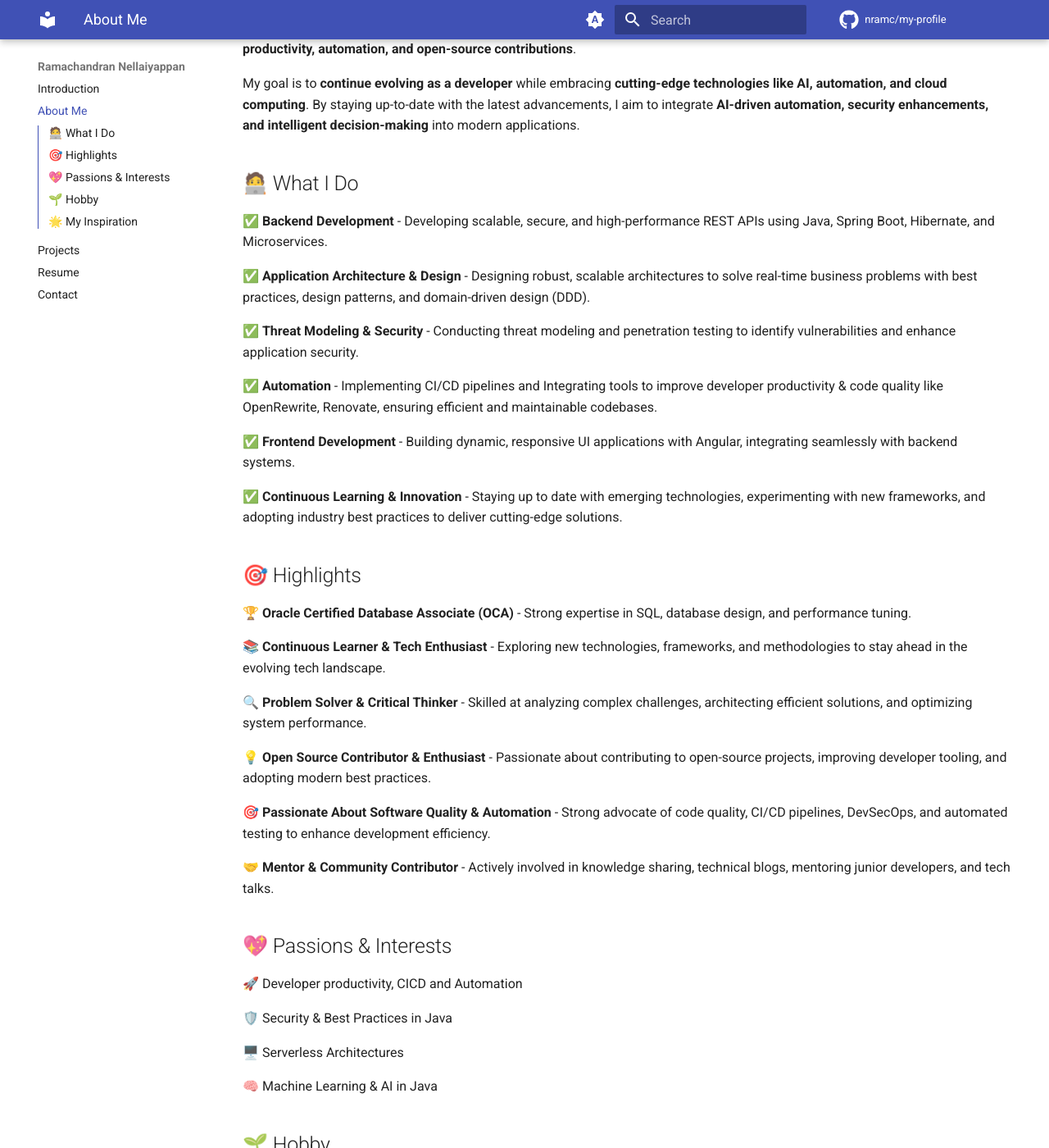
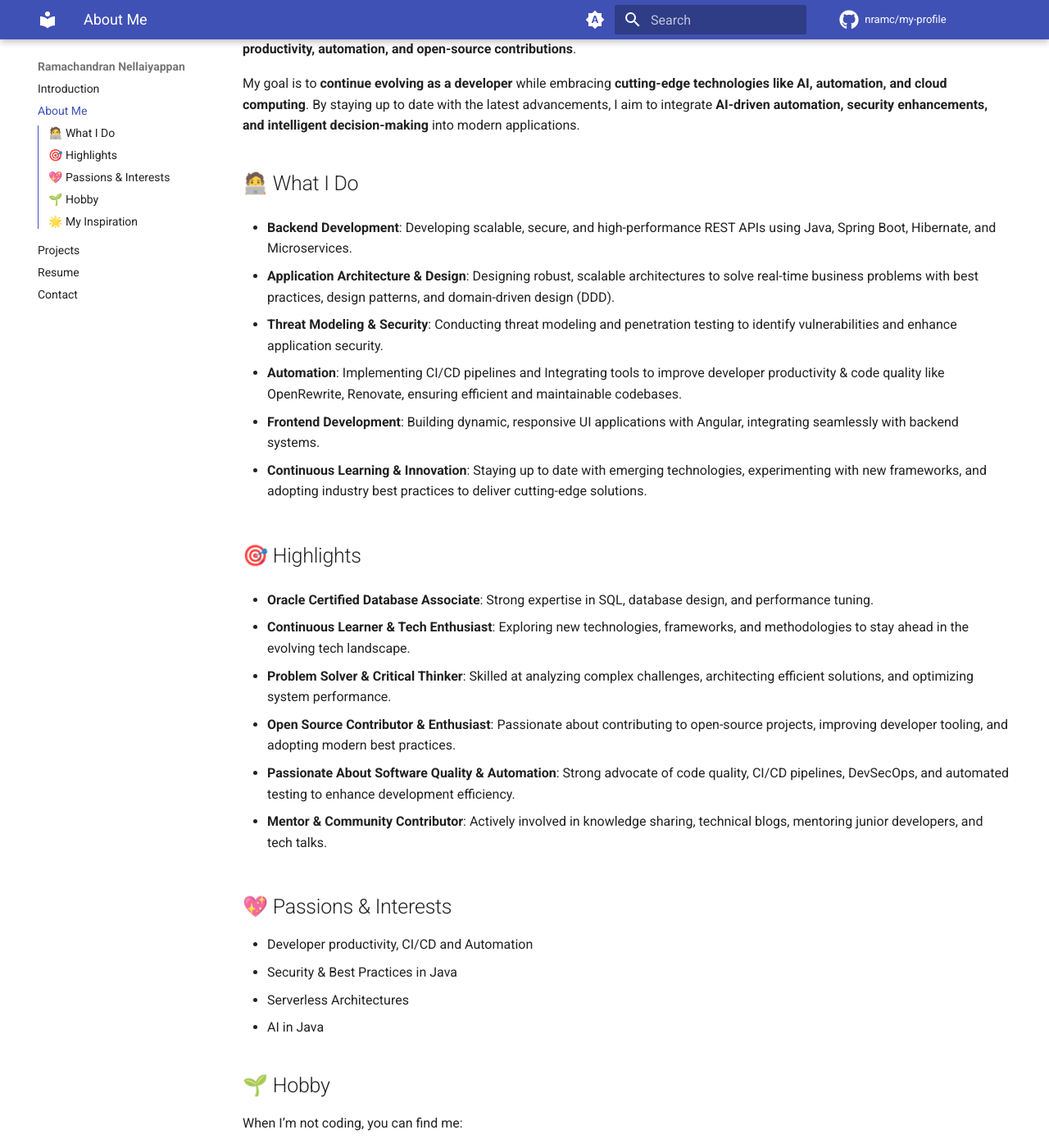
Before and after one commit to nramc/my-profile, an MkDocs documentation site: the page built from docs/about-me.md, in a window 1280 px wide and 1400 px high, scrolled down 225 px. Shown: the whole window at 82% size. Built offline with MkDocs 1.6.1 and Material for MkDocs 9.7.7, drawn with Linux system fonts in a browser that asks for light colours; comment, search, counter and statistics services are not loaded; some of the changed text lies outside the part shown.

Commit message:
feat: update about-me.md for clarity and consistency; refine mkdocs.yml by removing redundant keywords

```diff
--- a/docs/about-me.md
+++ b/docs/about-me.md
@@ -9,71 +9,64 @@ Expertise in **Java, Spring Boot, Angular, CI/CD automation, microservices, and
 about **developer productivity, automation, and open-source contributions**.
 
 My goal is to **continue evolving as a developer** while embracing **cutting-edge technologies like AI, automation, and
-cloud computing**. By staying up-to-date with the latest advancements, I aim to integrate **AI-driven automation,
+cloud computing**.
+By staying up to date with the latest advancements, I aim to integrate **AI-driven automation,
 security enhancements, and intelligent decision-making** into modern applications.
 
 ## 🧑‍💻 What I Do
 
-✅ **Backend Development** - Developing scalable, secure, and high-performance REST APIs using Java, Spring Boot,
-Hibernate,
-and Microservices.
+- **Backend Development**: Developing scalable, secure, and high-performance REST APIs using Java, Spring Boot,
+  Hibernate, and Microservices.
 
-✅ **Application Architecture & Design** - Designing robust, scalable architectures to solve real-time business problems
-with
-best practices, design patterns, and domain-driven design (DDD).
+- **Application Architecture & Design**: Designing robust, scalable architectures to solve real-time business problems
+  with best practices, design patterns, and domain-driven design (DDD).
 
-✅ **Threat Modeling & Security** - Conducting threat modeling and penetration testing to identify vulnerabilities and
-enhance application security.
+- **Threat Modeling & Security**: Conducting threat modeling and penetration testing to identify vulnerabilities and
+  enhance application security.
 
-✅ **Automation** - Implementing CI/CD pipelines and Integrating tools to improve developer productivity & code quality
-like
-OpenRewrite, Renovate, ensuring efficient and maintainable codebases.
+- **Automation**: Implementing CI/CD pipelines and Integrating tools to improve developer productivity & code quality
+  like OpenRewrite, Renovate, ensuring efficient and maintainable codebases.
 
-✅ **Frontend Development** - Building dynamic, responsive UI applications with Angular, integrating seamlessly with
-backend
-systems.
+- **Frontend Development**: Building dynamic, responsive UI applications with Angular, integrating seamlessly with
+  backend systems.
 
-✅ **Continuous Learning & Innovation** - Staying up to date with emerging technologies, experimenting with new
-frameworks,
-and adopting industry best practices to deliver cutting-edge solutions.
+- **Continuous Learning & Innovation**: Staying up to date with emerging technologies, experimenting with new
+  frameworks, and adopting industry best practices to deliver cutting-edge solutions.
 
 ## 🎯 Highlights
 
-**🏆 Oracle Certified Database Associate (OCA)** - Strong expertise in SQL, database design, and performance tuning.
+- **Oracle Certified Database Associate**: Strong expertise in SQL, database design, and performance tuning.
 
-**📚 Continuous Learner & Tech Enthusiast** - Exploring new technologies, frameworks, and methodologies to stay ahead
-in the evolving tech landscape.
+- **Continuous Learner & Tech Enthusiast**: Exploring new technologies, frameworks, and methodologies to stay ahead
+  in the evolving tech landscape.
 
-**🔍 Problem Solver & Critical Thinker** - Skilled at analyzing complex challenges, architecting efficient solutions, and
-optimizing system performance.
+- **Problem Solver & Critical Thinker**: Skilled at analyzing complex challenges, architecting efficient solutions, and
+  optimizing system performance.
 
-**💡 Open Source Contributor & Enthusiast** - Passionate about contributing to open-source projects, improving developer
-tooling, and adopting modern best practices.
+- **Open Source Contributor & Enthusiast**: Passionate about contributing to open-source projects, improving developer
+  tooling, and adopting modern best practices.
 
-**🎯 Passionate About Software Quality & Automation** - Strong advocate of code quality, CI/CD pipelines, DevSecOps, and
-automated testing to enhance development efficiency.
+- **Passionate About Software Quality & Automation**: Strong advocate of code quality, CI/CD pipelines, DevSecOps, and
+  automated testing to enhance development efficiency.
 
-**🤝 Mentor & Community Contributor** - Actively involved in knowledge sharing, technical blogs, mentoring junior
-developers, and tech talks.
+- **Mentor & Community Contributor**: Actively involved in knowledge sharing, technical blogs, mentoring junior
+  developers, and tech talks.
 
 ## 💖 Passions & Interests
 
-🚀 Developer productivity, CICD and Automation
-
-🛡️ Security & Best Practices in Java
-
-🖥️ Serverless Architectures
-
-🧠 Machine Learning & AI in Java
+- Developer productivity, CI/CD and Automation
+- Security & Best Practices in Java
+- Serverless Architectures
+- AI in Java
 
 ## 🌱 Hobby
 
 When I’m not coding, you can find me:
 
-- 🍳 Cooking up some delicious meals
-- 📚 Reading about the latest trends in **AI** & **Tech**
-- ♟️ Playing chess
-- 🎮 Playing Video Games
+- Cooking up some delicious meals
+- Read about the latest trends in **AI** & **Tech**
+- Playing chess
+- Playing Video Games
 
 ## 🌟 My Inspiration
 
@@ -90,7 +83,7 @@ When I’m not coding, you can find me:
     <img src="assets/images/Sachin-Tendulkar.webp" alt="Sachin Tendulkar" width="200" height="200" style="border-radius: 50%;">
     <h3><a href="https://en.wikipedia.org/wiki/Sachin_Tendulkar" target="_blank">Sachin Tendulkar</a></h3>
     <h6>Indian former international cricketer</h6>
-    <p>"People throw stones at you and you convert them into milestones."</p>
+    <p>"People throw stones at you, and you convert them into milestones."</p>
   </div>
 
 </div>
--- a/mkdocs.yml
+++ b/mkdocs.yml
@@ -6,7 +6,6 @@ repo_name: nramc/my-profile
 repo_url: https://github.com/nramc/my-profile
 site_description: Portfolio of Ramachandran Nellaiyappan, Senior Java Developer specializing in Java, Spring Boot, Angular, and automation.
 site_author: Ramachandran Nellaiyappan
-site_keyword: Ramachandran Nellaiyappan, Java, Spring Boot, Angular, CI/CD, Software Development, Portfolio
 
 # Copyright
 copyright: Made with ❤️ by Ramachandran Nellaiyappan
```
